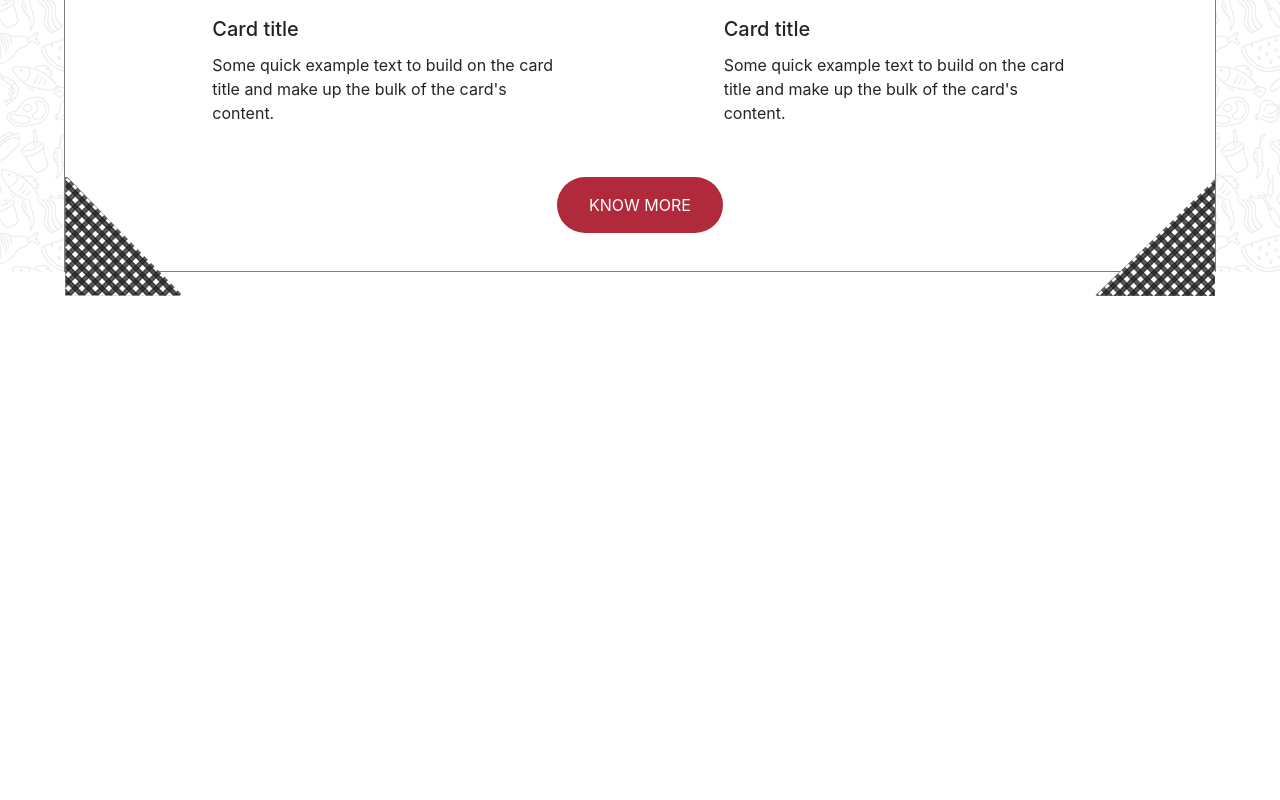
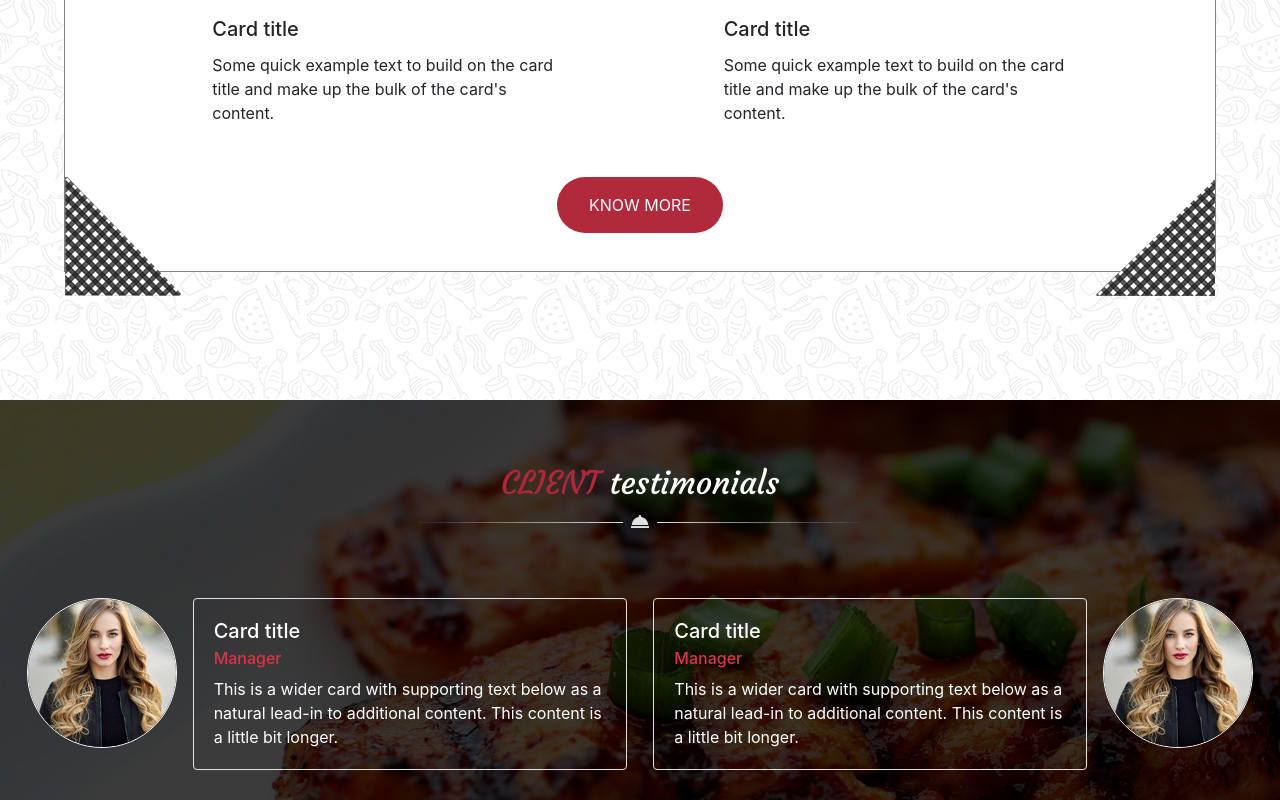
Before and after one commit to chrisMGcoding/DeGroefChris19_site_du_chef, a website: page index.html in a window 1280 px wide. Shown: the part 4843-5643 px from the top of the page. Before the commit the page ends 5139 px from the top, so only its background shows below. Drawn offline with nearby package versions, Linux system fonts and the light colour scheme.

Commit message:
Site_du_Chef : fin Testimonial (bg effect missing)

```diff
--- a/index.html
+++ b/index.html
@@ -437,7 +437,74 @@
 
         </div>
     </section>
+<!-- fin section Book your Table -->
 
+<!-- début section testimonial -->
+    <section class="fourth">
+
+        <div class="fourth_title">
+            <h2><span>CLIENT</span> testimonials</h2>
+        </div>
+
+        <div class="fourth_testimonial">
+
+            <div class="testimonial1">
+
+                <div class="card mb-3 bg-transparent border-0" style="max-width: 600px;">
+
+                    <div class="row no-gutters">
+
+                      <div class="col-md-3">
+                        <img src="./public/images/testimonial1.jpg" class="border border-light rounded-circle w-100" alt="...">
+                      </div>
+
+                      <div class="col-md-9 pl-3">
+
+                        <div class="card-body border border-2 rounded">
+                          <h5 class="card-title text-white">Card title</h5>
+                          <h6 class="card-subtitle mb-2 text-danger">Manager</h6>
+                          <p class="card-text text-white">This is a wider card with supporting text below as a natural lead-in to additional content. This content is a little bit longer.</p>
+
+                        </div>
+
+                      </div>
+
+                    </div>
+
+                </div>
+
+            </div>
+
+            <div class="testimonial2">
+
+                <div class="card mb-3 bg-transparent border-0" style="max-width: 600px;">
+
+                    <div class="row no-gutters">
+
+                      <div class="col-md-9 pr-3">
+
+                        <div class="card-body border border-2 rounded">
+                          <h5 class="card-title text-white">Card title</h5>
+                          <h6 class="card-subtitle mb-2 text-danger">Manager</h6>
+                          <p class="card-text text-white">This is a wider card with supporting text below as a natural lead-in to additional content. This content is a little bit longer.</p>
+
+                        </div>
+
+                      </div>
+
+                      <div class="col-md-3">
+                        <img src="./public/images/testimonial1.jpg" class="border border-light rounded-circle w-100" alt="...">
+                      </div>
+
+                    </div>
+
+                </div>
+
+            </div>
+
+        </div>
+
+    </section>
 
     <script src="./node_modules/jquery/dist/jquery.js"></script>
     <script src="./node_modules/bootstrap/dist/js/bootstrap.bundle.js"></script>
--- a/src/scss/modules/_section3_book.scss
+++ b/src/scss/modules/_section3_book.scss
@@ -3,6 +3,7 @@
         display: flex;
         justify-content: center;
         padding-top: 8rem;
+        padding-bottom: 8rem;
         background-image: url("../../../public/images/main_bg.jpg");
         .third_all {
             width: 90%;
--- /dev/null
+++ b/src/scss/modules/_section4_testimonial.scss
@@ -0,0 +1,28 @@
+.fourth {
+    padding-top: 4rem;
+    background-image: url("../../../public/images/testimonials_background.jpg");
+    background-size: cover;
+    height: 400px;
+    .fourth_title {
+        text-align: center;
+        h2 {
+            color: white;
+            font-family: 'Courgette', cursive;
+           span {
+               color: $taste;
+           }
+        }
+    }
+    .fourth_title::after {
+        content: url("../../../public/images/decoration_line.png");
+    }
+    .fourth_testimonial {
+        display: flex;
+        justify-content: space-evenly;
+        padding-top:4rem;
+        .fourth_testimonial1 {
+            display: flex;
+            flex-direction: row;
+        }
+    }
+}
--- a/src/scss/modules/style.scss
+++ b/src/scss/modules/style.scss
@@ -2,3 +2,4 @@
 @import "./section1_ourstory";
 @import "./section2_meet";
 @import "./section3_book";
+@import "./section4_testimonial";
```
Also changed, not shown: public/css/app.css, 1 other file.
